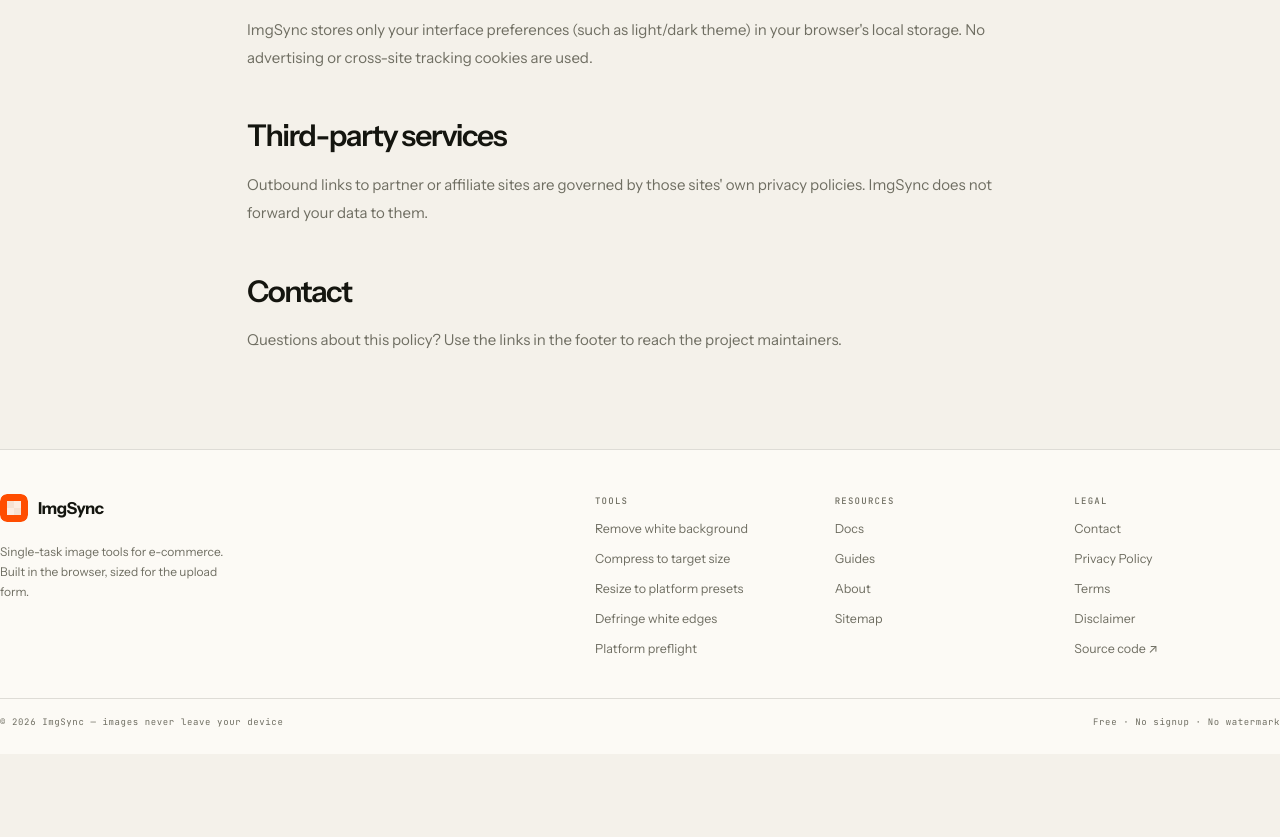
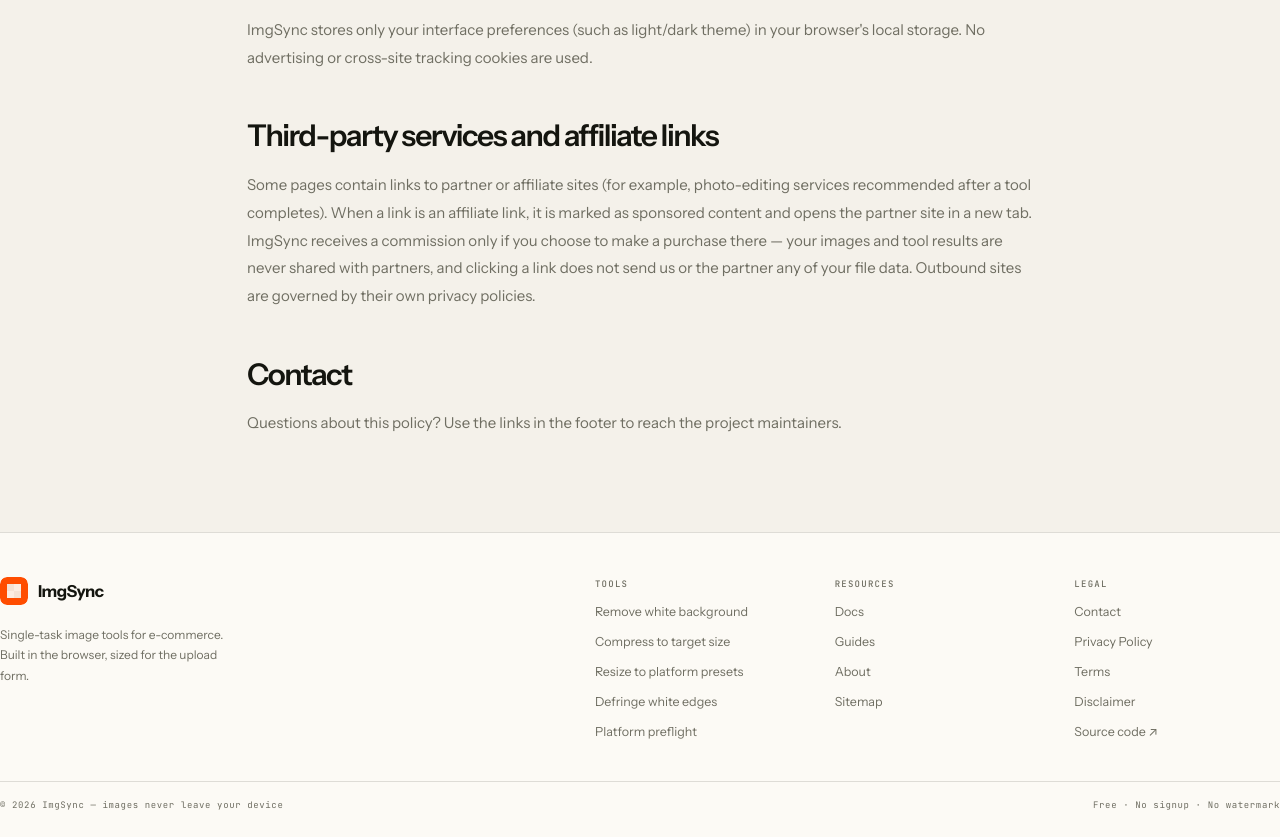
Before and after one commit to Jameyi/imgsync, a Next.js app: page /privacy-policy in a window 1280 px wide. Shown: the part 846-1683 px from the top of the page. Before the commit the page ends 1600 px from the top, so only its background shows below. Built offline with nearby package versions, Linux system fonts and the light colour scheme; no server answers.

Commit message:
docs(privacy): disclose affiliate links and sponsored content
Expands the third-party services section: affiliate links are marked as
sponsored, open in a new tab, and never receive image or tool data.

Co-Authored-By: AtomCode (glm5.3-flash) <noreply@atomgit.com>

```diff
--- a/src/app/privacy-policy/page.tsx
+++ b/src/app/privacy-policy/page.tsx
@@ -39,11 +39,16 @@
           theme) in your browser&apos;s local storage. No advertising or
           cross-site tracking cookies are used.
         </p>
-        <h2>Third-party services</h2>
+        <h2>Third-party services and affiliate links</h2>
         <p>
-          Outbound links to partner or affiliate sites are governed by those
-          sites&apos; own privacy policies. ImgSync does not forward your data
-          to them.
+          Some pages contain links to partner or affiliate sites (for example,
+          photo-editing services recommended after a tool completes). When a
+          link is an affiliate link, it is marked as sponsored content and
+          opens the partner site in a new tab. ImgSync receives a commission
+          only if you choose to make a purchase there — your images and tool
+          results are never shared with partners, and clicking a link does not
+          send us or the partner any of your file data. Outbound sites are
+          governed by their own privacy policies.
         </p>
         <h2>Contact</h2>
         <p>
```
